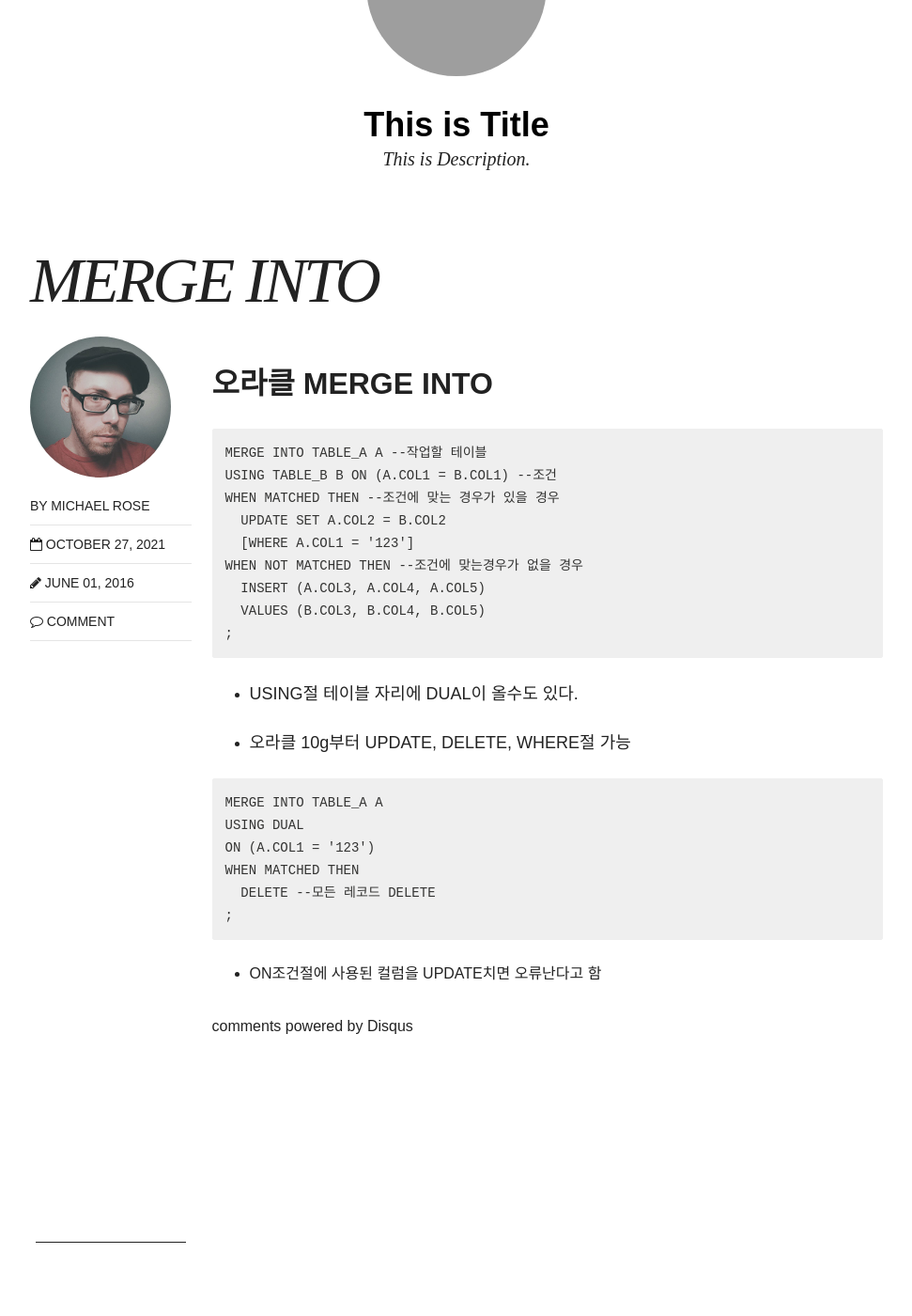
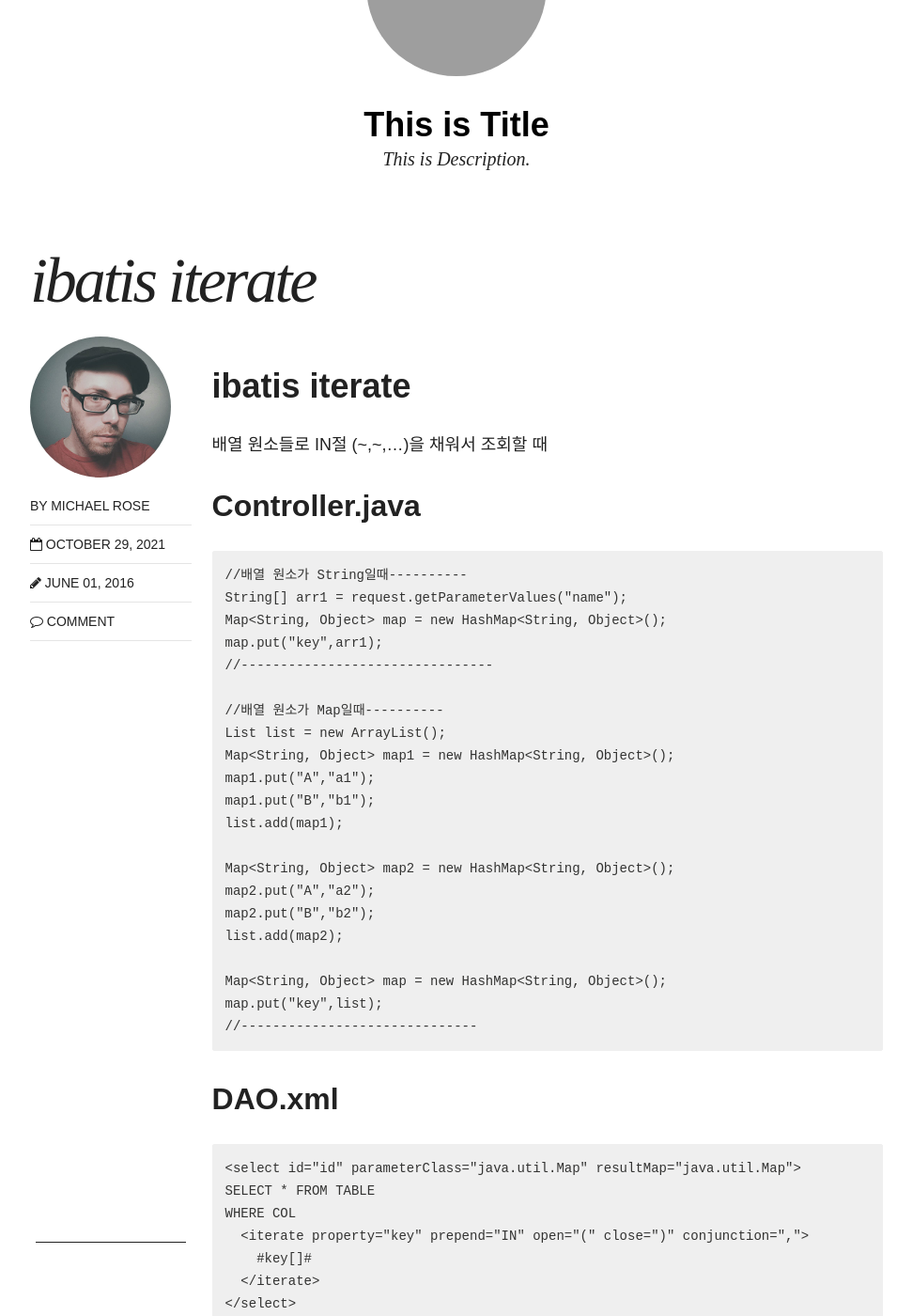
Before and after one commit to dooyounglee/dooyounglee.github.io, a Jekyll site: the page built from _posts/blog/2021-10-28-ibatis_iterate.md, in a window 1280 px wide and 1400 px high, scrolled down 214 px. Shown: the whole window at 94% size, without its empty margins (154-1125 px from the left). Built offline with Jekyll 4.4.1, drawn with Linux system fonts in a browser that asks for light colours; nearby versions of some CDN libraries; comment, search, counter and statistics services are not loaded; some of the changed text lies outside the part shown.

Commit message:
Update 2021-10-28-ibatis_iterate.md

````diff
--- a/_posts/blog/2021-10-28-ibatis_iterate.md
+++ b/_posts/blog/2021-10-28-ibatis_iterate.md
@@ -1,40 +1,79 @@
 ---
 layout: post
-title: "MERGE INTO"
+title: "ibatis iterate"
 modified:
 categories: blog
 excerpt:
 tags: []
 image:
 feature:
-date: 2021-10-26T23:31:00-04:00
+date: 2021-10-28T23:14:00-04:00
 modified: 2016-06-01T14:19:19-04:00
 ---
 
-## 오라클 MERGE INTO
+# ibatis iterate
+배열 원소들로 IN절 (~,~,...)을 채워서 조회할 때
+
+## Controller.java
 ```
-MERGE INTO TABLE_A A --작업할 테이블
-USING TABLE_B B ON (A.COL1 = B.COL1) --조건
-WHEN MATCHED THEN --조건에 맞는 경우가 있을 경우
-  UPDATE SET A.COL2 = B.COL2
-  [WHERE A.COL1 = '123']
-WHEN NOT MATCHED THEN --조건에 맞는경우가 없을 경우
-  INSERT (A.COL3, A.COL4, A.COL5)
-  VALUES (B.COL3, B.COL4, B.COL5)
-;
+//배열 원소가 String일때----------
+String[] arr1 = request.getParameterValues("name");
+Map<String, Object> map = new HashMap<String, Object>();
+map.put("key",arr1);
+//--------------------------------
+
+//배열 원소가 Map일때----------
+List list = new ArrayList();
+Map<String, Object> map1 = new HashMap<String, Object>();
+map1.put("A","a1");
+map1.put("B","b1");
+list.add(map1);
+
+Map<String, Object> map2 = new HashMap<String, Object>();
+map2.put("A","a2");
+map2.put("B","b2");
+list.add(map2);
+
+Map<String, Object> map = new HashMap<String, Object>();
+map.put("key",list);
+//------------------------------
+```
+## DAO.xml
+```
+<select id="id" parameterClass="java.util.Map" resultMap="java.util.Map">
+SELECT * FROM TABLE
+WHERE COL
+  <iterate property="key" prepend="IN" open="(" close=")" conjunction=",">
+    #key[]#
+  </iterate>
+</select>
+<!-- 실행쿼리
+SELECT * FROM TABLE WHERE COL IN (~,~,..)
+-->
+
+<select id="id" parameterClass="java.util.Map" resultMap="java.util.Map">
+SELECT * FROM TABLE
+WHERE 1=1
+  AND (
+  <iterate property="key" conjunction="OR">
+    (COL1 = #key[].A# AND COL2 = #key[].B#)
+  </iterate>
+  )
+</select>
+<!-- 실행쿼리
+SELECT * FROM TABLE
+WHERE 1=1
+AND ((COL1 = 'a1' AND COL2 = 'b1') OR (COL1 = 'a2' AND COL2 = 'b2'));
+-->
 ```
 
-- USING절 테이블 자리에 DUAL이 올수도 있다.
 
-- 오라클 10g부터 UPDATE, DELETE, WHERE절 가능
-
+IN절을 다중컬럼 비교로 하고 싶었다.
+`WHERE (COL1,COL2) IN (SELECT COL1, COL2 FROM TABLE)` 처럼 서브쿼리로 만들어야 한댄다. 다음처럼 쓸 수도 있다.
 ```
-MERGE INTO TABLE_A A
-USING DUAL
-ON (A.COL1 = '123')
-WHEN MATCHED THEN
-  DELETE --모든 레코드 DELETE
-;
+  WHERE (COL1, COL2)
+  <iterate property="key" prepend="IN" open="(" close=")" conjunction="UNION">
+    SELECT #key[].A#, #key[].B# FROM DUAL
+  </iterate>
+  )
 ```
-
-- ON조건절에 사용된 컬럼을 UPDATE치면 오류난다고 함
````
